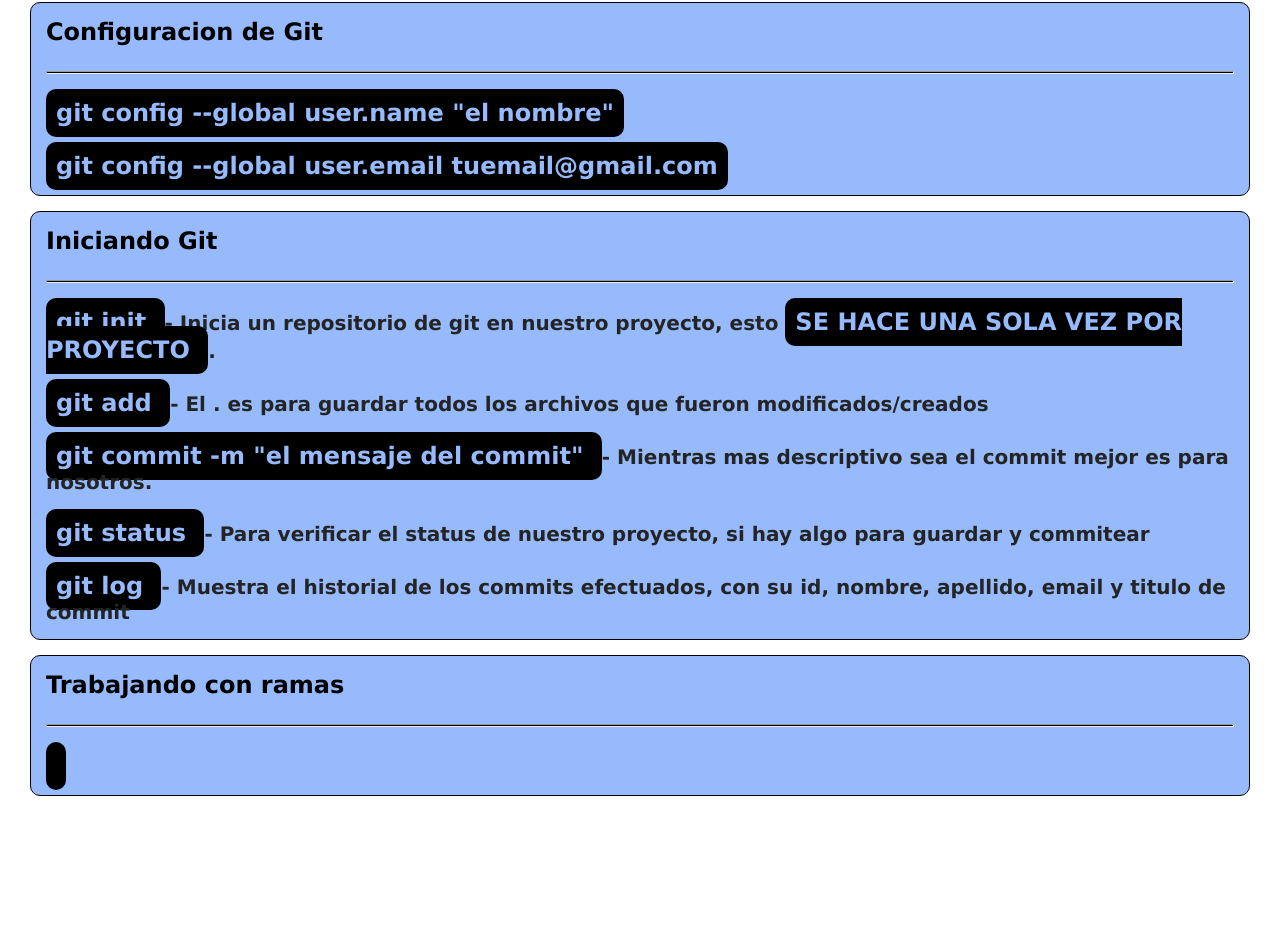
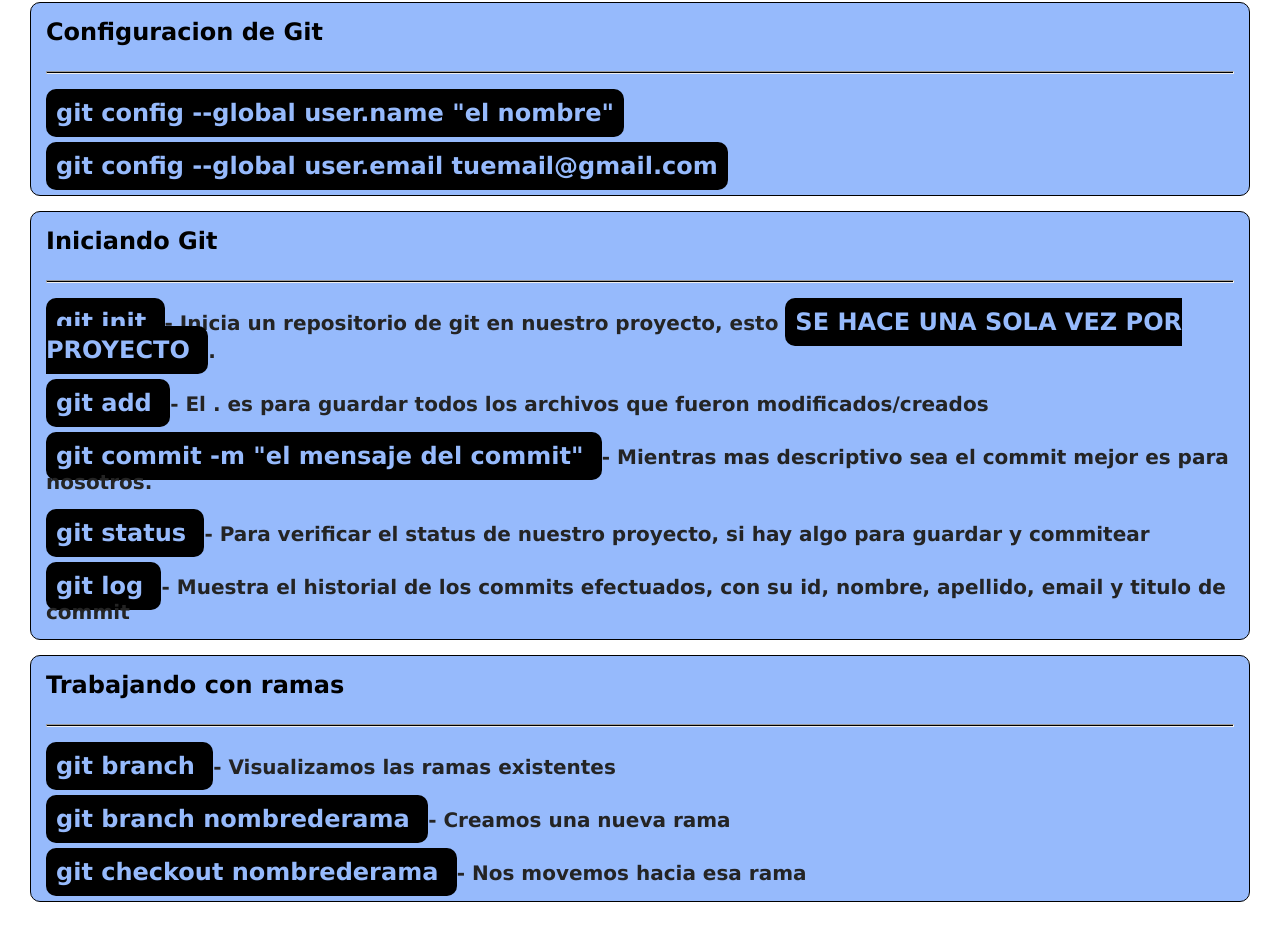
Before and after one commit to ramacasa1/clase-11, a plain HTML site: page index.html in a window 1280 px wide. Shown: the part 81-1013 px from the top of the page. Before the commit the page ends 907 px from the top, so only its background shows below. Drawn offline with Linux system fonts and the light colour scheme.

Commit message:
cree una nueva rama y agregue nuevos comandos a la lista de html

```diff
--- a/index.html
+++ b/index.html
@@ -31,7 +31,9 @@
     <section>
         <h2> Trabajando con ramas</h2>
         <hr>
-        <p> <span> </span> </p>
+        <p> <span> git branch  </span> - Visualizamos las ramas existentes </p>
+        <p> <span> git branch nombrederama </span> - Creamos una nueva rama </p>
+        <p> <span> git checkout nombrederama </span> - Nos movemos hacia esa rama </p>
     </section>
 
 
```
